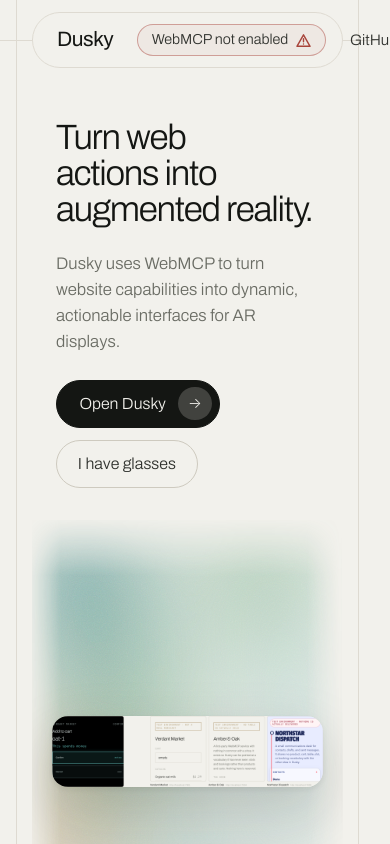
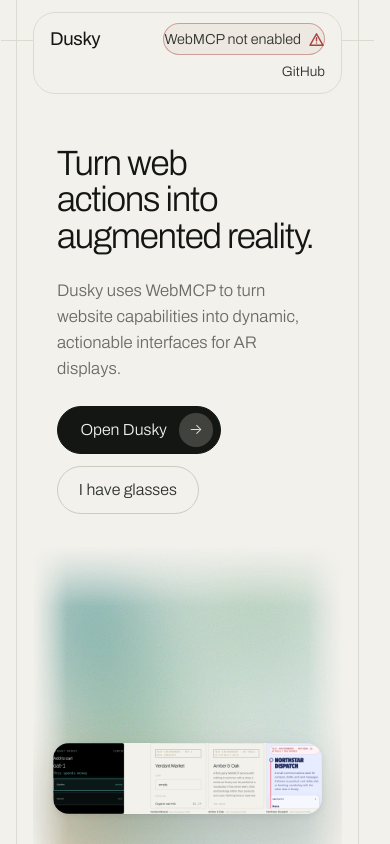
Before and after one commit to twinkling-reality/dusky, a React (Vite) app in the folder apps/console/: page / in a window 390 px wide. Shown: the top 844 px of the page. Built offline with nearby package versions, Linux system fonts and the light colour scheme; no server answers.

Commit message:
Add shared motion and page frame system

```diff
--- a/apps/console/src/Landing.module.css
+++ b/apps/console/src/Landing.module.css
@@ -144,7 +144,7 @@
   align-items: center;
   gap: var(--dusky-s2);
   height: 2rem;
-  padding: 0 0.85rem;
+  padding: 0;
   border-radius: 999px;
   border: 1px solid transparent;
   background: none;
@@ -316,16 +316,7 @@
    * and the picture is not in one. Slow enough and the light is never seen
    * moving, only found to have moved.
    */
-  animation: stage-drift 18s ease-in-out infinite alternate;
-}
-
-@keyframes stage-drift {
-  from {
-    transform: translate3d(-2%, -1%, 0) scale(1);
-  }
-  to {
-    transform: translate3d(2%, 2%, 0) scale(1.08);
-  }
+  animation: dusky-ambient-drift var(--dusky-motion-ambient) ease-in-out infinite alternate;
 }
 
 /*
--- a/apps/console/src/Landing.tsx
+++ b/apps/console/src/Landing.tsx
@@ -34,28 +34,30 @@ export function Landing() {
         </a>
       </SiteHeader>
 
-      <main className={styles.page}>
+      <main className={styles.page} data-motion-route="landing">
         <section className={styles.hero}>
-          <h1 className={styles.claim}>Turn web actions into augmented reality.</h1>
-          <p className={styles.lede}>
+          <h1 className={styles.claim} data-motion-item="" data-motion-order="1">
+            Turn web actions into augmented reality.
+          </h1>
+          <p className={styles.lede} data-motion-item="" data-motion-order="2">
             Dusky uses WebMCP to turn website capabilities into dynamic, actionable interfaces for
             AR displays.
           </p>
 
-          <div className={styles.actions}>
-            <Link className={styles.primary} to="/demo?start=1">
+          <div className={styles.actions} data-motion-item="" data-motion-order="3">
+            <Link className={styles.primary} to="/demo?start=1" viewTransition>
               Open Dusky
               <span className={styles.arrow} aria-hidden="true">
                 &rarr;
               </span>
             </Link>
-            <Link className={styles.secondary} to="/demo">
+            <Link className={styles.secondary} to="/demo" viewTransition>
               I have glasses
             </Link>
           </div>
         </section>
 
-        <div className={styles.stage}>
+        <div className={styles.stage} data-motion-item="" data-motion-order="4">
           <img
             className={styles.shot}
             data-squircle=""
--- a/apps/console/src/SiteHeader.module.css
+++ b/apps/console/src/SiteHeader.module.css
@@ -102,3 +102,34 @@
 .state[data-state="offline"] {
   color: var(--dusky-stop);
 }
+
+/*
+ * On a phone the active workspace has four real destinations in this row.
+ * Let them wrap inside the capsule instead of widening the document; the
+ * desktop height remains untouched, so the drawn top rule still crosses its
+ * intended midpoint there.
+ */
+@media (max-width: 560px) {
+  .bar {
+    align-items: flex-start;
+    gap: var(--dusky-s3);
+    height: auto;
+    min-height: 3.5rem;
+    padding: 0.65rem var(--dusky-s4);
+    border-radius: 22px;
+  }
+
+  .wordmark {
+    flex: none;
+    font-size: 1.16rem;
+    line-height: 2rem;
+  }
+
+  .nav {
+    min-width: 0;
+    flex-wrap: wrap;
+    justify-content: flex-end;
+    gap: 0.35rem var(--dusky-s3);
+    font-size: 0.86rem;
+  }
+}
--- a/apps/console/src/SiteHeader.tsx
+++ b/apps/console/src/SiteHeader.tsx
@@ -11,8 +11,8 @@ import styles from "./SiteHeader.module.css";
  */
 export function SiteHeader({ children }: { children?: ReactNode }) {
   return (
-    <header className={styles.bar}>
-      <Link to="/" className={styles.wordmark}>
+    <header className={styles.bar} data-motion-shell="header">
+      <Link to="/" className={styles.wordmark} viewTransition>
         Dusky
       </Link>
       <nav className={styles.nav}>{children}</nav>
--- a/apps/console/src/console.css
+++ b/apps/console/src/console.css
@@ -24,24 +24,7 @@ body {
   font-size: 15px;
   line-height: 1.6;
   -webkit-font-smoothing: antialiased;
-  /* Clear of the drawn margin, so nothing on any route can run into a rule.
-     Set here rather than per page because the rules are drawn on the body and
-     every route is inside them. */
-  padding-inline: calc(var(--dusky-frame-inset) + var(--dusky-s4));
-  /* The rules are absolute against this box, so it has to be a containing
-     block, and it has to reach the bottom of the window on a short page. */
-  position: relative;
   min-height: 100vh;
-  /*
-   * The bar's clearance lives HERE, as padding, not as a margin on the bar.
-   *
-   * A margin on the first child collapses out through the body, which moves the
-   * body's own box down by exactly that much: the rules are positioned against
-   * that box, so --dusky-rule-top measured 12px lower than the capsule it was
-   * supposed to cross the middle of. Padding does not collapse, so the two
-   * measurements share an origin.
-   */
-  padding-top: var(--dusky-s3);
 }
 a {
   color: var(--dusky-accent);
@@ -58,44 +41,31 @@ a:hover {
 }
 
 /**
- * The drawn margin.
+ * The page frame.
  *
- * Two vertical rules and a horizontal one, drawn on the body. Behind everything
- * at z-index -1, which puts them above the canvas background and below every
- * in-flow element without a single component having to opt in to a stacking
- * order.
- *
- * Absolute rather than fixed, so they are as long as the DOCUMENT. Fixed, they
- * were as long as the window: correct on screen, and cut off partway down every
- * full-page screenshot and every print, because a fixed element is painted once
- * in the first viewport and never again. A margin that only exists above the
- * fold is not a margin.
- *
- * The verticals run the full height and the horizontal crosses them, so the
- * three read as one drawing rather than as a lid with two legs hanging off it.
- * The horizontal runs edge to edge and the nav capsule is opaque, so it breaks
- * behind the capsule and picks up on the other side, crossing at the capsule's
- * exact vertical middle.
+ * The rules used to be decoration behind the body while route content used
+ * negative margins to reach them. A route background could therefore cover a
+ * vertical rule, and the demo added a second horizontal rule of its own. The
+ * root is now the actual containing block: every route lives inside its two
+ * border rails and there is one shared header rule.
  */
-body::before {
+#root {
+  position: relative;
+  width: calc(100% - 2 * var(--dusky-frame-inset));
+  min-height: 100vh;
+  margin-inline: auto;
+  padding: var(--dusky-s3) var(--dusky-s4) 0;
+  border-left: 1px solid var(--dusky-hair-soft);
+  border-right: 1px solid var(--dusky-hair-soft);
+}
+
+#root::after {
   content: "";
   position: absolute;
-  z-index: -1;
-  top: 0;
-  bottom: 0;
-  left: var(--dusky-frame-inset);
-  right: var(--dusky-frame-inset);
-  border-left: 1px solid var(--dusky-hair-soft);
-  border-right: 1px solid var(--dusky-hair-soft);
-  pointer-events: none;
-}
-body::after {
-  content: "";
-  position: absolute;
-  z-index: -1;
+  z-index: 0;
   top: var(--dusky-rule-top);
-  left: 0;
-  right: 0;
+  left: calc(-1 * var(--dusky-frame-inset));
+  right: calc(-1 * var(--dusky-frame-inset));
   height: 1px;
   background: var(--dusky-hair-soft);
   pointer-events: none;
--- a/apps/console/src/main.tsx
+++ b/apps/console/src/main.tsx
@@ -3,6 +3,7 @@ import { createRoot } from "react-dom/client";
 import { BrowserRouter, Route, Routes } from "react-router";
 import "@dusky/tokens/tokens.css";
 import "./console.css";
+import "./motion.css";
 import { Landing } from "./Landing.js";
 import { Workspace } from "./Workspace.js";
 
--- /dev/null
+++ b/apps/console/src/motion.css
@@ -0,0 +1,190 @@
+/*
+ * Dusky motion system
+ *
+ * This file owns choreography. Component styles still own geometry and state;
+ * they opt into this shared timing language with data-motion-* attributes.
+ * Keeping entrance motion here makes route changes, hero sequences, and the
+ * control-plane reveal feel related without coupling their markup.
+ */
+
+@view-transition {
+  navigation: auto;
+}
+
+::view-transition-old(root),
+::view-transition-new(root) {
+  animation-duration: var(--dusky-motion-route);
+  animation-timing-function: var(--dusky-ease-route);
+}
+
+::view-transition-old(root) {
+  animation-name: dusky-route-old;
+}
+
+::view-transition-new(root) {
+  animation-name: dusky-route-new;
+}
+
+#root::after {
+  transform-origin: center;
+  animation: dusky-rule-draw var(--dusky-motion-line) var(--dusky-ease-enter) 90ms both;
+}
+
+[data-motion-shell="header"] {
+  opacity: 1;
+  translate: 0;
+  transition:
+    opacity var(--dusky-motion-enter) var(--dusky-ease-enter) 120ms,
+    translate var(--dusky-motion-enter) var(--dusky-ease-enter) 120ms;
+}
+
+@starting-style {
+  [data-motion-shell="header"] {
+    opacity: 0;
+    translate: 0 -0.6rem;
+  }
+}
+
+[data-motion-route] {
+  animation: dusky-route-enter var(--dusky-motion-route) var(--dusky-ease-route) both;
+}
+
+[data-motion-item] {
+  --dusky-motion-order: 0;
+  animation: dusky-item-enter var(--dusky-motion-enter) var(--dusky-ease-enter) both;
+  animation-delay: calc(150ms + var(--dusky-motion-order) * var(--dusky-motion-stagger));
+}
+
+[data-motion-kind="connections"] {
+  animation-name: dusky-connections-enter;
+  animation-duration: var(--dusky-motion-line);
+}
+
+[data-motion-kind="action"] {
+  animation-name: dusky-action-enter;
+  animation-duration: 360ms;
+}
+
+[data-motion-order="1"] {
+  --dusky-motion-order: 1;
+}
+
+[data-motion-order="2"] {
+  --dusky-motion-order: 2;
+}
+
+[data-motion-order="3"] {
+  --dusky-motion-order: 3;
+}
+
+[data-motion-order="4"] {
+  --dusky-motion-order: 4;
+}
+
+[data-motion-order="5"] {
+  --dusky-motion-order: 5;
+}
+
+[data-motion-order="6"] {
+  --dusky-motion-order: 6;
+}
+
+[data-motion-order="7"] {
+  --dusky-motion-order: 7;
+}
+
+[data-motion-order="8"] {
+  --dusky-motion-order: 8;
+}
+
+@keyframes dusky-rule-draw {
+  from {
+    opacity: 0;
+    scale: 0 1;
+  }
+  to {
+    opacity: 1;
+    scale: 1;
+  }
+}
+
+@keyframes dusky-route-enter {
+  from {
+    opacity: 0;
+  }
+  to {
+    opacity: 1;
+  }
+}
+
+@keyframes dusky-item-enter {
+  from {
+    opacity: 0;
+    scale: 0.988;
+    translate: 0 0.7rem;
+  }
+  to {
+    opacity: 1;
+    scale: 1;
+    translate: 0;
+  }
+}
+
+@keyframes dusky-action-enter {
+  from {
+    clip-path: inset(0 0 34% 0);
+    opacity: 0;
+    scale: 0.988;
+  }
+  to {
+    clip-path: inset(0);
+    opacity: 1;
+    scale: 1;
+  }
+}
+
+@keyframes dusky-connections-enter {
+  from {
+    clip-path: inset(0 100% 0 0);
+    opacity: 0;
+  }
+  to {
+    clip-path: inset(0);
+    opacity: 1;
+  }
+}
+
+@keyframes dusky-route-old {
+  to {
+    opacity: 0;
+    translate: 0 -0.35rem;
+  }
+}
+
+@keyframes dusky-route-new {
+  from {
+    opacity: 0;
+    translate: 0 0.45rem;
+  }
+}
+
+@keyframes dusky-ambient-drift {
+  from {
+    transform: translate3d(-2%, -1%, 0) scale(1);
+  }
+  to {
+    transform: translate3d(2%, 2%, 0) scale(1.08);
+  }
+}
+
+@media (prefers-reduced-motion: reduce) {
+  ::view-transition-old(root),
+  ::view-transition-new(root),
+  #root::after,
+  [data-motion-shell],
+  [data-motion-route],
+  [data-motion-item] {
+    animation: none;
+    transition: none;
+  }
+}
--- a/packages/tokens/src/tokens.css
+++ b/packages/tokens/src/tokens.css
@@ -123,6 +123,21 @@
      picture on a field of light and takes a picture's corner. */
   --dusky-radius-lg: 22px;
 
+  /*
+   * One motion grammar for every Dusky surface. Fast is feedback, standard is
+   * a component changing state, enter is a newly mounted element, and route is
+   * the hand-off between pages. The expressive curve settles without a bounce,
+   * so it stays appropriate for both the calm landing page and the denser
+   * browser control plane.
+   */
+  --dusky-motion-fast: 140ms;
   --dusky-motion: 180ms;
+  --dusky-motion-enter: 480ms;
+  --dusky-motion-route: 420ms;
+  --dusky-motion-line: 720ms;
+  --dusky-motion-stagger: 72ms;
+  --dusky-motion-ambient: 18s;
   --dusky-ease: cubic-bezier(0.2, 0, 0, 1);
+  --dusky-ease-enter: cubic-bezier(0.22, 1, 0.36, 1);
+  --dusky-ease-route: cubic-bezier(0.32, 0.72, 0, 1);
 }
```
